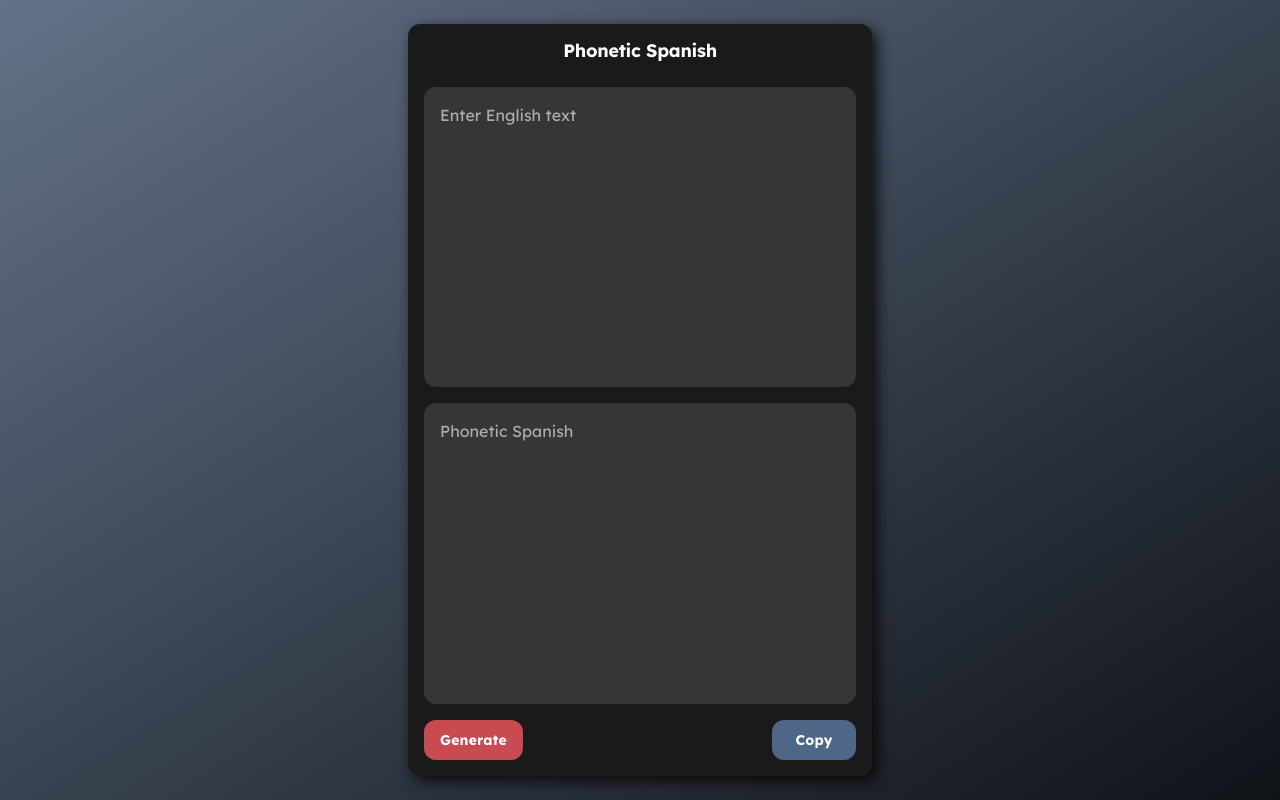
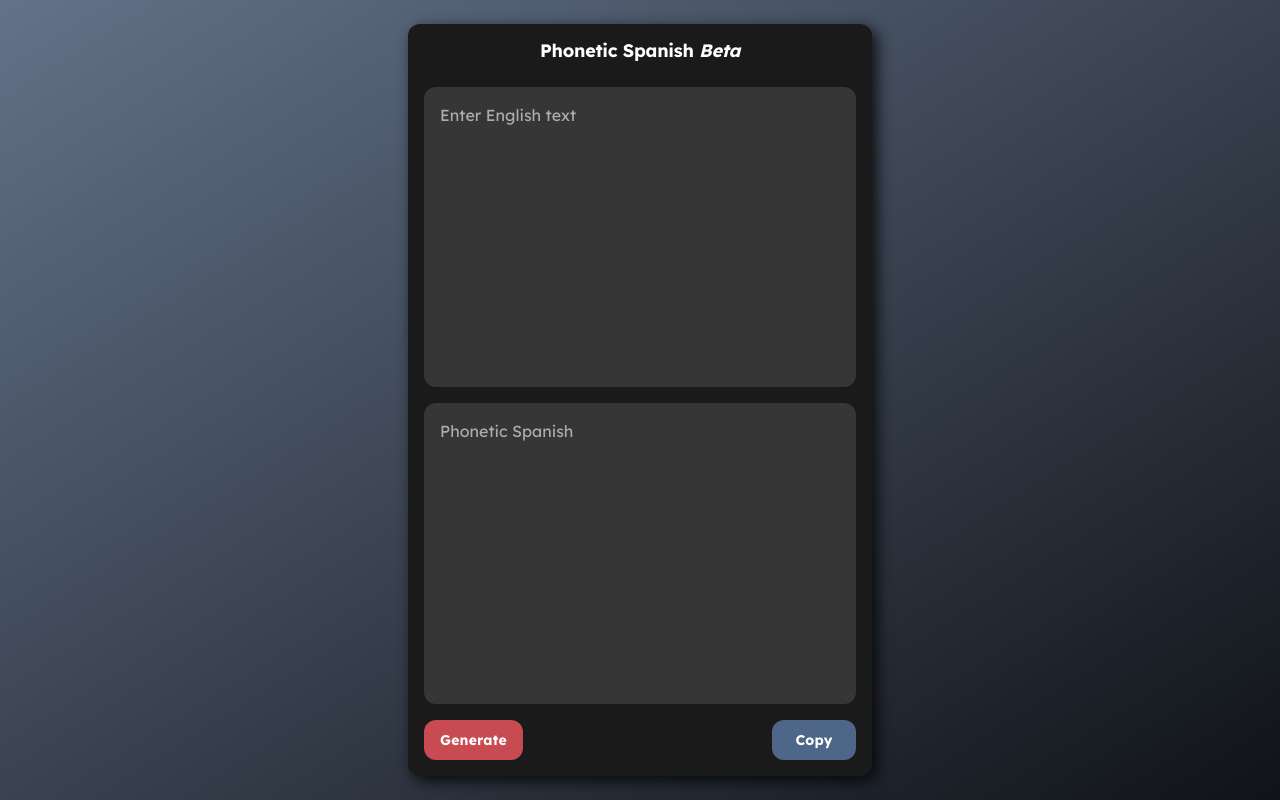
Before and after one commit to moises-at/phonetic-app, a Flask app: page / in a window 1280 px wide. Run offline with Flask 3, Linux system fonts and the light colour scheme; some libraries are stand-ins or nearby versions.

Commit message:
agregue texto beta en el titulo

```diff
--- a/templates/index.html
+++ b/templates/index.html
@@ -50,7 +50,7 @@
             <h2
               class="text-white text-lg font-bold leading-tight tracking-[-0.015em] flex-1 text-center"
             >
-              Phonetic Spanish
+              Phonetic Spanish <i>Beta</i>
             </h2>
           </div>
 
```
